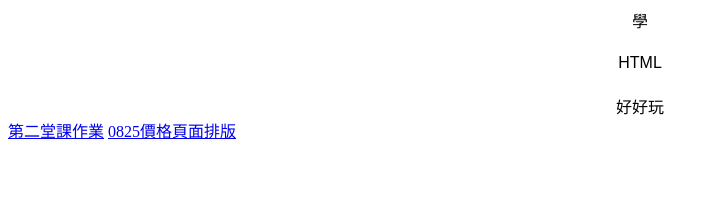
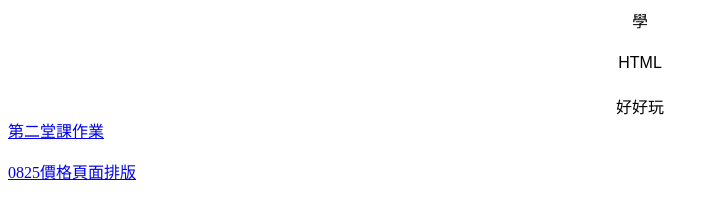
Before and after one commit to Dorislee0626/hw-week1, a plain HTML site: page index.html in a window 1280 px wide. Shown: the whole page, without its empty margins (0-719 px from the left). Drawn offline with Linux system fonts and the light colour scheme.

Commit message:
Add files via upload

```diff
--- a/index.html
+++ b/index.html
@@ -10,7 +10,7 @@
 <div  align="center">學<p>HTML</p>好好玩
 </div>
 <a href="ex01.html"target="_blank">第二堂課作業</a>
-<a href="ex01.html"target="_blank">0825價格頁面排版</a>
+    <P><a href="ex01.html"target="_blank">0825價格頁面排版</a></P>
 
 </body>
 </html>
```
